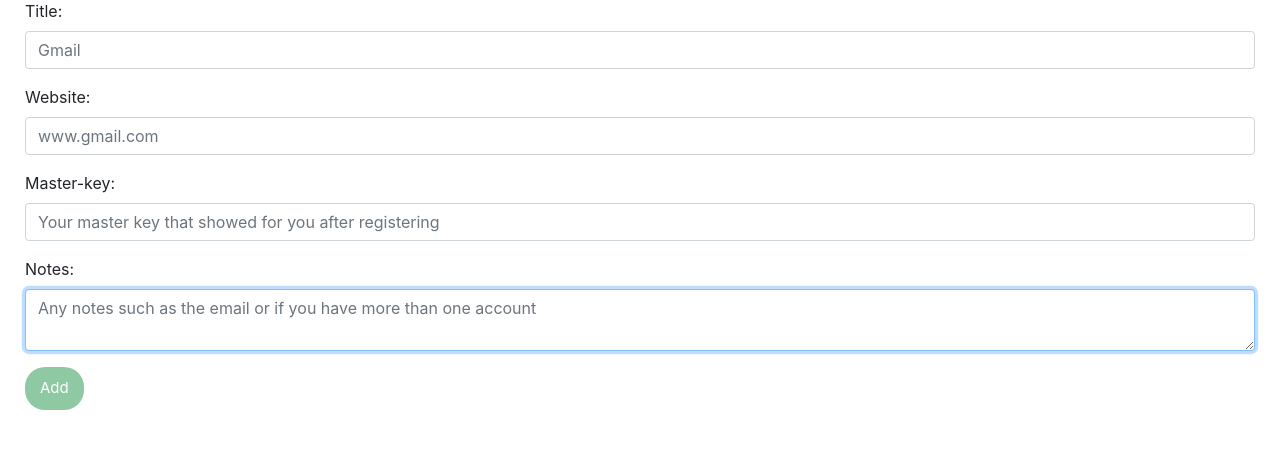
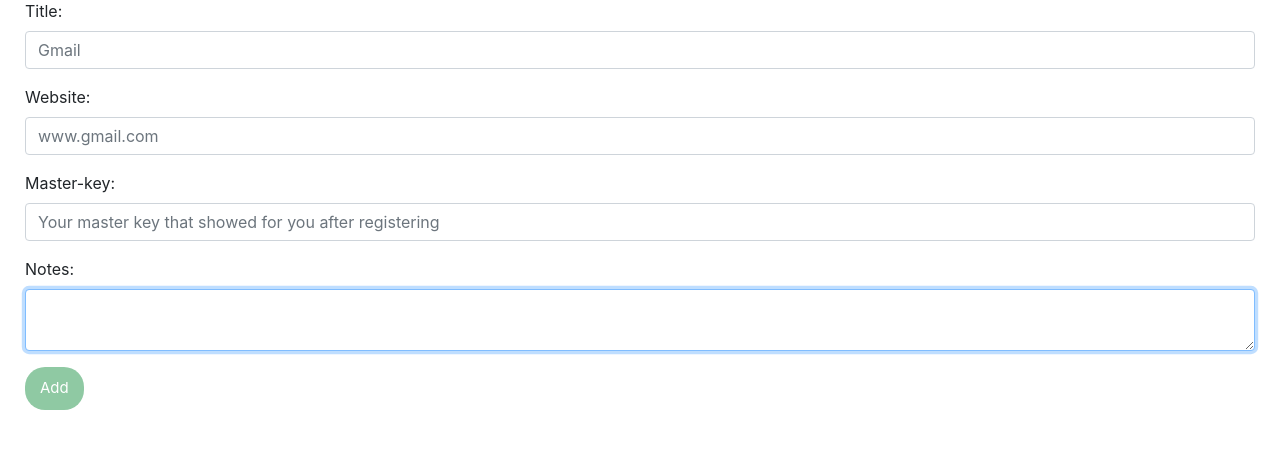
Before and after one commit to Beshoy-Hezky/Password-Vault-Webapp, a Django app: page /addpassword/ in a window 1280 px wide, with the restyled element focused. Shown: the part 132-581 px from the top of the page. Run offline with Django 4.2, Linux system fonts and the light colour scheme; some libraries are stand-ins or nearby versions.

Commit message:
F03: Add CSS to remove place holder for text area on click

```diff
--- a/PassGuard/vault/static/vault/styles.css
+++ b/PassGuard/vault/static/vault/styles.css
@@ -98,3 +98,7 @@ hr{
 input:focus::placeholder {
   color: transparent;
 }
+
+textarea:focus::placeholder {
+    color:transparent;
+}
```
